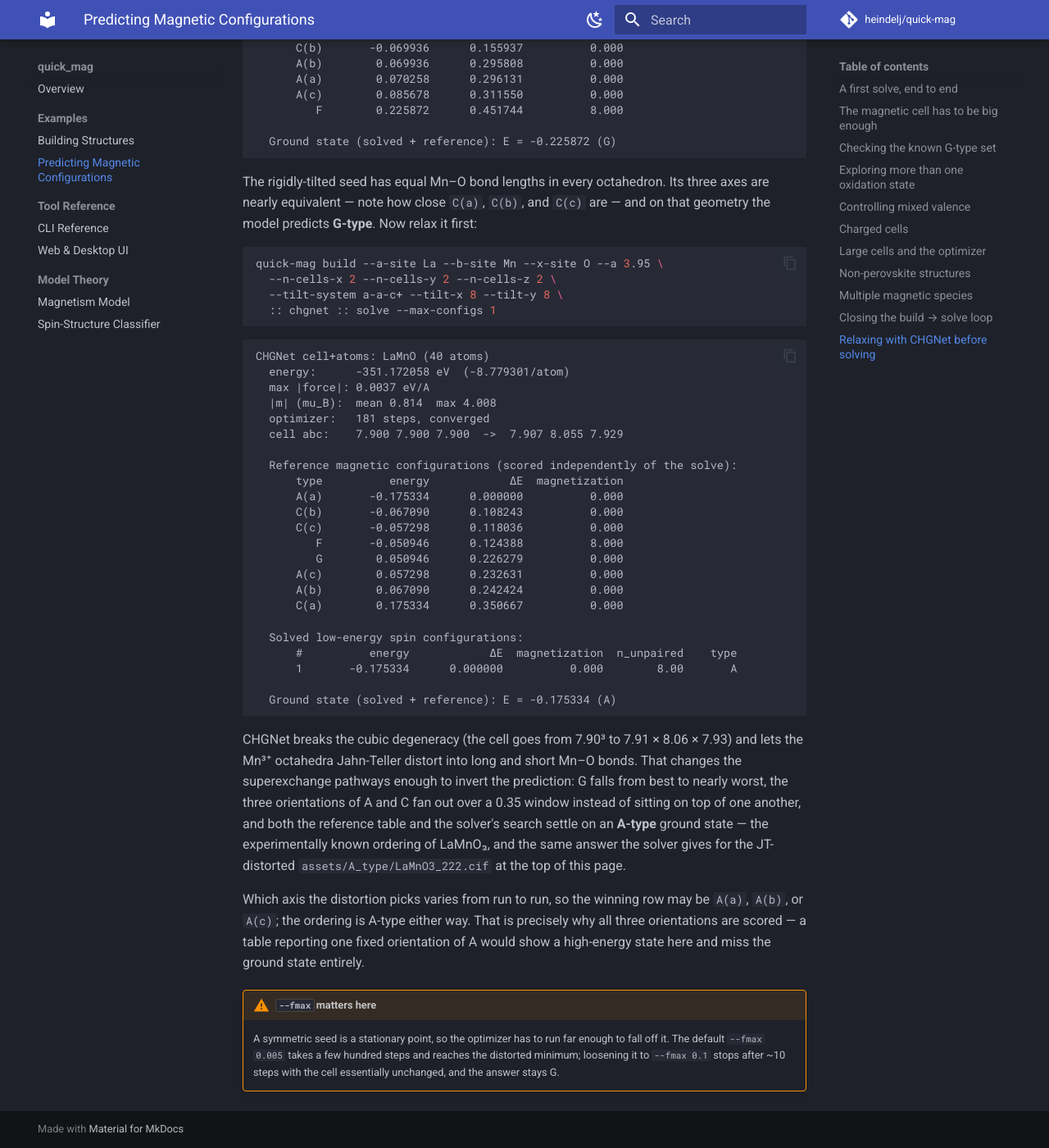
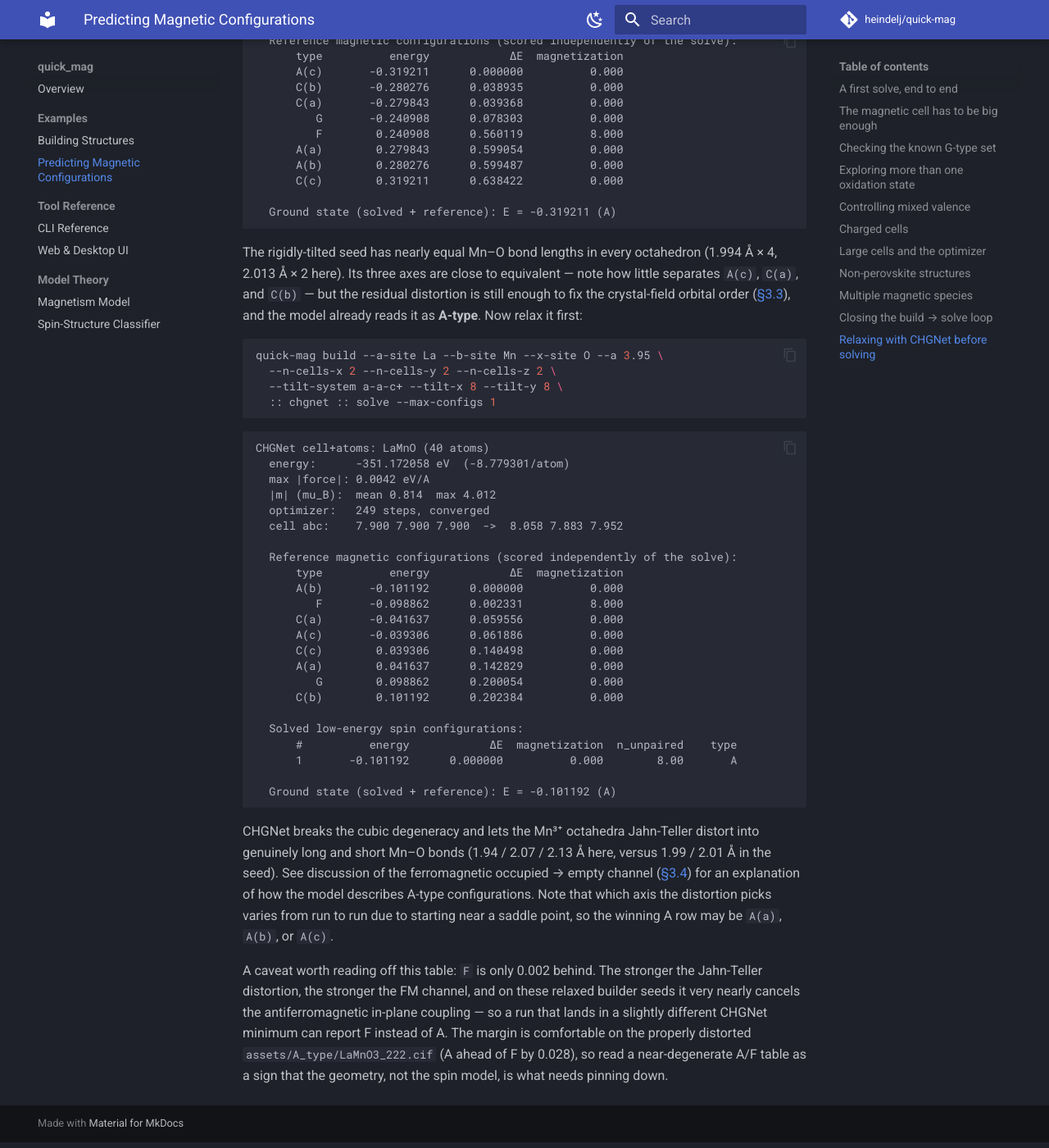
Before and after one commit to heindelj/quick-mag, an MkDocs documentation site: the page built from docs/examples-solver.md, in a window 1280 px wide and 1400 px high, scrolled down 6035 px. Shown: the whole window at 82% size. Built offline with MkDocs 1.6.1 and Material for MkDocs 9.7.7, drawn with Linux system fonts in a browser that asks for light colours; comment, search, counter and statistics services are not loaded; some of the changed text lies outside the part shown.

Commit message:
Add crystal field integral instead of geometric detection of JT distortion. Document integral and how this term allows for A type configurations.

````diff
--- a/docs/examples-solver.md
+++ b/docs/examples-solver.md
@@ -53,14 +53,10 @@
   same coupling matrix and reported independently of the search. A and C single out one
   axis of the B-site grid, so each is scored in all three orientations: `A(c)` stacks its
   ferromagnetic planes along **c**, `C(a)` runs its ferromagnetic chains along **a**, and
-  so on. G and F treat every axis alike and appear once. On a cubic cell the three
-  orientations are degenerate; on this Jahn-Teller distorted one they are not, and only
-  `A(c)` is the ordering LaMnO₃ actually adopts — a table that reported one arbitrary
-  orientation of A could easily have shown the +0.06 state instead.
+  so on. G and F treat every axis alike and appear once. The A and C orientations are degenerate for a cubic cell. This degeneracy is broken by Jahn-Teller distorted configurations, like this one.
+  `A(c)` is the ordering LaMnO₃ actually adopts.
 - **Solved configurations** — the ranked results from state enumeration or optimization, each classified F/A/C/G/E or blank if unclassifiable. `ΔE` is relative to the best magnetic configuration.
 - **Ground state** — the lowest energy state over the search and reference configurations.
-
-A-type is the experimentally known ordering of LaMnO₃, and the model finds it.
 
 The energy scale depends on the fitted parameter set. The oxidation energies do not correspond to a physical unit and are better thought of as a score. The parameters of the exchange model are fit from DFT+U relative energies of various spin configurations in eV. The model aims to produce reasonable rankings rather than quantitatively accurate energies, so the energies should be taken with a grain of salt.
 
@@ -164,12 +160,14 @@
 
 ```text
   Solving 8 magnetic sites with method='optimizer'.
-  Found 5 unique base state(s)
-      1       -1.285444      0.000000          0.000        8.00       G
+  Found 6 unique base state(s)
+      1       -1.257475      0.000000          0.000        8.00       G
 ```
 
 Same ground state and same energy as the exact run on this cell. `--n-trials` (restarts)
-and `--n-steps` (steps per restart) trade runtime for thoroughness.
+and `--n-steps` (steps per restart) trade runtime for thoroughness — the restarts are
+randomly seeded, so the number of distinct base states found varies slightly between
+runs even though the ground state does not.
 
 ## Non-perovskite structures
 
@@ -236,19 +234,23 @@
 ```
 
 Each structure is solved in turn and reports its ground state and type. For this
-sweep the prediction changes as the octahedra rotate:
+sweep the prediction changes as soon as the octahedra rotate: the untilted cell has
+perfectly regular MnO₆, so there is no orbital order for the model to read
+([§3.3](theory/magnetism-model.md#33-crystal-field-orbital-order)) and it comes out
+G-type, while every tilted cell distorts the octahedra enough to fix the orbital
+order and turn on the ferromagnetic in-plane channel:
 
 ```text
 Structure: LaMnO_tx0_ty0  (40 atoms)
-  Ground state (solved + reference): E = -0.158515 (C)
+  Ground state (solved + reference): E = -0.267732 (G)
 Structure: LaMnO_tx3_ty3  (40 atoms)
-  Ground state (solved + reference): E = -0.254634 (G)
+  Ground state (solved + reference): E = -0.396603 (A)
 Structure: LaMnO_tx6_ty6  (40 atoms)
-  Ground state (solved + reference): E = -0.239830 (G)
+  Ground state (solved + reference): E = -0.356073 (A)
 Structure: LaMnO_tx9_ty9  (40 atoms)
-  Ground state (solved + reference): E = -0.218020 (G)
+  Ground state (solved + reference): E = -0.299079 (A)
 Structure: LaMnO_tx12_ty12  (40 atoms)
-  Ground state (solved + reference): E = -0.192430 (G)
+  Ground state (solved + reference): E = -0.236719 (A)
 ```
 
 Add `-o scan/` to the `build` stage to keep the generated CIFs as well; by default
@@ -271,21 +273,23 @@
 ```text
   Reference magnetic configurations (scored independently of the solve):
       type          energy            ΔE  magnetization
-         G       -0.225872      0.000000          0.000
-      C(c)       -0.085678      0.140194          0.000
-      C(a)       -0.070258      0.155614          0.000
-      C(b)       -0.069936      0.155937          0.000
-      A(b)        0.069936      0.295808          0.000
-      A(a)        0.070258      0.296131          0.000
-      A(c)        0.085678      0.311550          0.000
-         F        0.225872      0.451744          8.000
+      A(c)       -0.319211      0.000000          0.000
+      C(b)       -0.280276      0.038935          0.000
+      C(a)       -0.279843      0.039368          0.000
+         G       -0.240908      0.078303          0.000
+         F        0.240908      0.560119          8.000
+      A(a)        0.279843      0.599054          0.000
+      A(b)        0.280276      0.599487          0.000
+      C(c)        0.319211      0.638422          0.000
 
-  Ground state (solved + reference): E = -0.225872 (G)
+  Ground state (solved + reference): E = -0.319211 (A)
 ```
 
-The rigidly-tilted seed has equal Mn–O bond lengths in every octahedron. Its three
-axes are nearly equivalent — note how close `C(a)`, `C(b)`, and `C(c)` are — and on
-that geometry the model predicts **G-type**. Now relax it first:
+The rigidly-tilted seed has nearly equal Mn–O bond lengths in every octahedron
+(1.994 Å × 4, 2.013 Å × 2 here). Its three axes are close to equivalent — note how
+little separates `A(c)`, `C(a)`, and `C(b)` — but the residual distortion is still
+enough to fix the crystal-field orbital order ([§3.3](theory/magnetism-model.md#33-crystal-field-orbital-order)),
+and the model already reads it as **A-type**. Now relax it first:
 
 ```bash
 quick-mag build --a-site La --b-site Mn --x-site O --a 3.95 \
@@ -297,46 +301,39 @@
 ```text
 CHGNet cell+atoms: LaMnO (40 atoms)
   energy:      -351.172058 eV  (-8.779301/atom)
-  max |force|: 0.0037 eV/A
-  |m| (mu_B):  mean 0.814  max 4.008
-  optimizer:   181 steps, converged
-  cell abc:    7.900 7.900 7.900  ->  7.907 8.055 7.929
+  max |force|: 0.0042 eV/A
+  |m| (mu_B):  mean 0.814  max 4.012
+  optimizer:   249 steps, converged
+  cell abc:    7.900 7.900 7.900  ->  8.058 7.883 7.952
 
   Reference magnetic configurations (scored independently of the solve):
       type          energy            ΔE  magnetization
-      A(a)       -0.175334      0.000000          0.000
-      C(b)       -0.067090      0.108243          0.000
-      C(c)       -0.057298      0.118036          0.000
-         F       -0.050946      0.124388          8.000
-         G        0.050946      0.226279          0.000
-      A(c)        0.057298      0.232631          0.000
-      A(b)        0.067090      0.242424          0.000
-      C(a)        0.175334      0.350667          0.000
+      A(b)       -0.101192      0.000000          0.000
+         F       -0.098862      0.002331          8.000
+      C(a)       -0.041637      0.059556          0.000
+      A(c)       -0.039306      0.061886          0.000
+      C(c)        0.039306      0.140498          0.000
+      A(a)        0.041637      0.142829          0.000
+         G        0.098862      0.200054          0.000
+      C(b)        0.101192      0.202384          0.000
 
   Solved low-energy spin configurations:
       #          energy            ΔE  magnetization  n_unpaired    type
-      1       -0.175334      0.000000          0.000        8.00       A
+      1       -0.101192      0.000000          0.000        8.00       A
 
-  Ground state (solved + reference): E = -0.175334 (A)
+  Ground state (solved + reference): E = -0.101192 (A)
 ```
 
-CHGNet breaks the cubic degeneracy (the cell goes from 7.90³ to 7.91 × 8.06 ×
-7.93) and lets the Mn³⁺ octahedra Jahn-Teller distort into long and short Mn–O
-bonds. That changes the superexchange pathways enough to invert the prediction:
-G falls from best to nearly worst, the three orientations of A and C fan out over
-a 0.35 window instead of sitting on top of one another, and both the reference
-table and the solver's search settle on an **A-type** ground state — the
-experimentally known ordering of LaMnO₃, and the same answer the solver gives for
-the JT-distorted `assets/A_type/LaMnO3_222.cif` at the top of this page.
+CHGNet breaks the cubic degeneracy and lets the Mn³⁺ octahedra Jahn-Teller distort
+into genuinely long and short Mn–O bonds (1.94 / 2.07 / 2.13 Å here, versus
+1.99 / 2.01 Å in the seed). See discussion of the ferromagnetic occupied → empty
+channel ([§3.4](theory/magnetism-model.md#34-the-occupied-to-empty-fm-channel)) for an explanation of how the model describes A-type configurations. Note that which axis the distortion picks varies from run to run due to starting near a saddle point, so the winning A row may
+be `A(a)`, `A(b)`, or `A(c)`.
 
-Which axis the distortion picks varies from run to run, so the winning row may be
-`A(a)`, `A(b)`, or `A(c)`; the ordering is A-type either way. That is precisely
-why all three orientations are scored — a table reporting one fixed orientation of
-A would show a high-energy state here and miss the ground state entirely.
-
-!!! warning "`--fmax` matters here"
-
-    A symmetric seed is a stationary point, so the optimizer has to run far enough
-    to fall off it. The default `--fmax 0.005` takes a few hundred steps and
-    reaches the distorted minimum; loosening it to `--fmax 0.1` stops after ~10
-    steps with the cell essentially unchanged, and the answer stays G.
+A caveat worth reading off this table: `F` is only 0.002 behind. The stronger the
+Jahn-Teller distortion, the stronger the FM channel, and on these relaxed builder
+seeds it very nearly cancels the antiferromagnetic in-plane coupling — so a run that
+lands in a slightly different CHGNet minimum can report F instead of A. The margin is
+comfortable on the properly distorted `assets/A_type/LaMnO3_222.cif` (A ahead of F by
+0.028), so read a near-degenerate A/F table as a sign that the geometry, not the spin
+model, is what needs pinning down.
````
Also changed, not shown: other parts of docs/examples-solver.md (+17 -17 lines), docs/theory/magnetism-model.md (+78 -20 lines), 3 other files.
